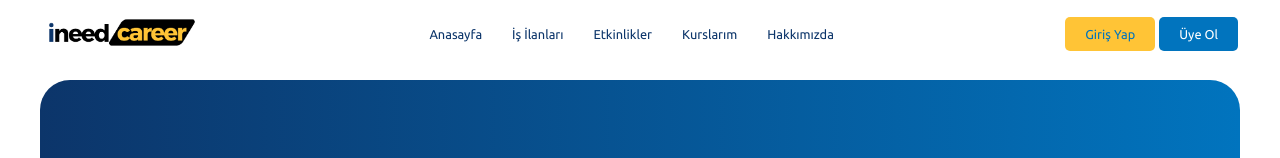
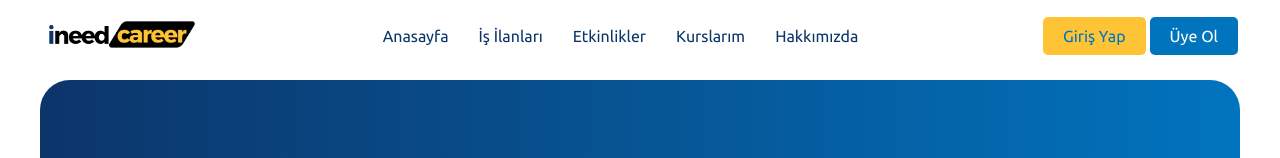
Before and after one commit to kaanboyacii/React.js-Node.js-Career, a React (Create React App) app: page / in a window 1280 px wide. Shown: the top 158 px of the page. Built offline with nearby package versions, Linux system fonts and the light colour scheme; a web font is replaced by a local one.

Commit message:
navbar link & setup other page

```diff
--- a/src/App.js
+++ b/src/App.js
@@ -1,10 +1,11 @@
+import { useContext } from "react";
+import { BrowserRouter, Routes, Route } from "react-router-dom";
+import { DarkModeContext } from "./context/darkModeContext";
+import "./style/dark.scss";
 import Home from "./pages/home/Home";
 import Login from "./pages/login/Login";
 import Signup from "./pages/signup/Signup";
-import { BrowserRouter, Routes, Route } from "react-router-dom";
-import "./style/dark.scss";
-import { useContext } from "react";
-import { DarkModeContext } from "./context/darkModeContext";
+import Joblist from "./pages/joblist/Joblist";
 
 function App() {
   const { darkMode } = useContext(DarkModeContext);
@@ -17,6 +18,7 @@ function App() {
             <Route index element={<Home />} />
             <Route path="login" element={<Login />} />
             <Route path="signup" element={<Signup />} />
+            <Route path="job-list" element={<Joblist />} />
           </Route>
         </Routes>
       </BrowserRouter>
--- a/src/components/navbar/Navbar.jsx
+++ b/src/components/navbar/Navbar.jsx
@@ -36,7 +36,7 @@ const Navbar = () => {
         </div>
         <div className="nav-links">
           <a href="/">Anasayfa</a>
-          <a href="/">İş İlanları</a>
+          <a href="/job-list">İş İlanları</a>
           <a href="/">Etkinlikler</a>
           <a href="/">Kurslarım</a>
           <a href="/">Hakkımızda</a>
--- a/src/components/navbar/navbar.scss
+++ b/src/components/navbar/navbar.scss
@@ -46,6 +46,7 @@
     align-items: center;
 
     a {
+      font-size: 1rem;
       position: relative;
       color: $primary-color;
       margin: 0 15px;
@@ -81,6 +82,7 @@
 
   .user-actions {
     a {
+      font-size: 1rem;
       display: inline-block;
       padding: 10px 20px;
       border: none;
--- a/src/pages/home/home.scss
+++ b/src/pages/home/home.scss
@@ -1,16 +1,9 @@
 .home {
   position: relative;
-  max-width: 1200px; /* Ekle: Maksimum genişliği 1200px olarak ayarla */
-  margin: 0 auto; /* Ekle: Sayfayı ortala */
+  max-width: 1200px;
+  margin: 0 auto;
 }
 
-.navbar {
-  position: fixed;
-  top: 0;
-  left: 0;
-  right: 0;
-  z-index: 1000;
-}
 
 .hero {
   margin-top: 10px;
```
